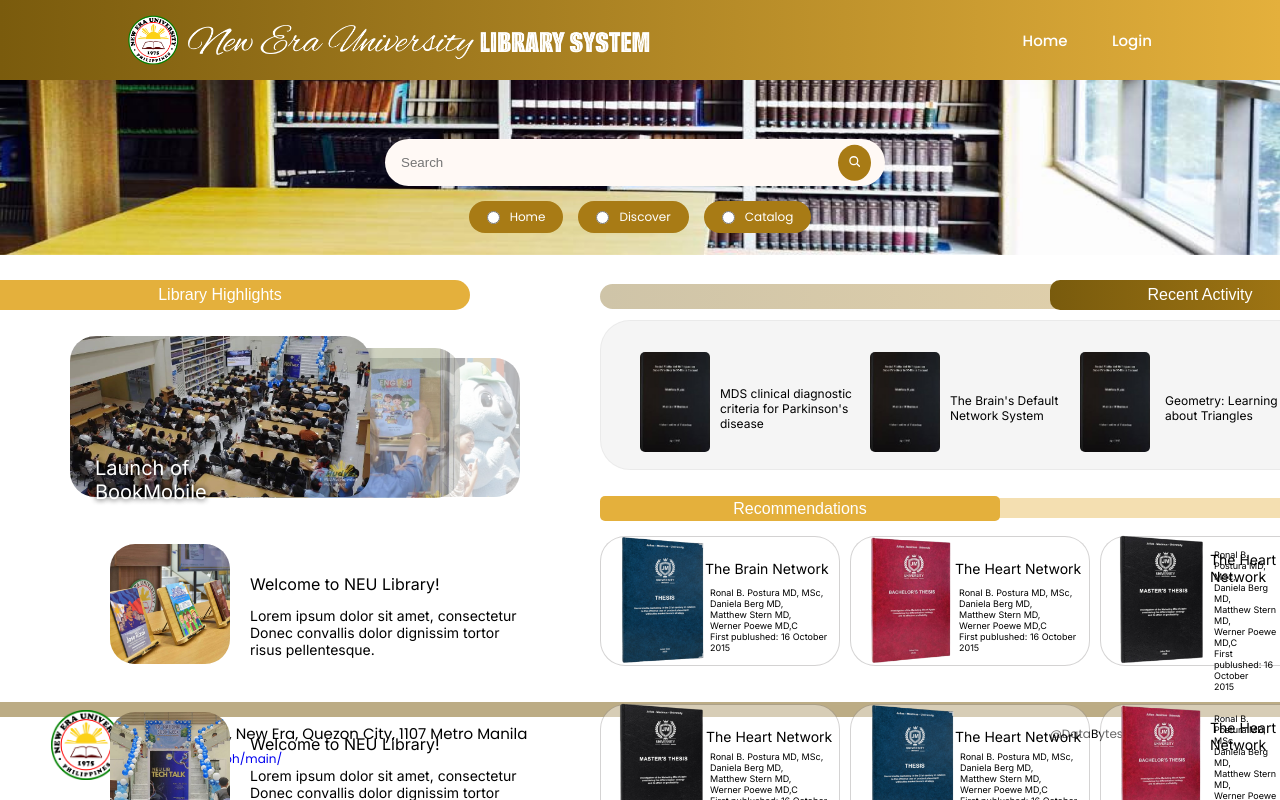
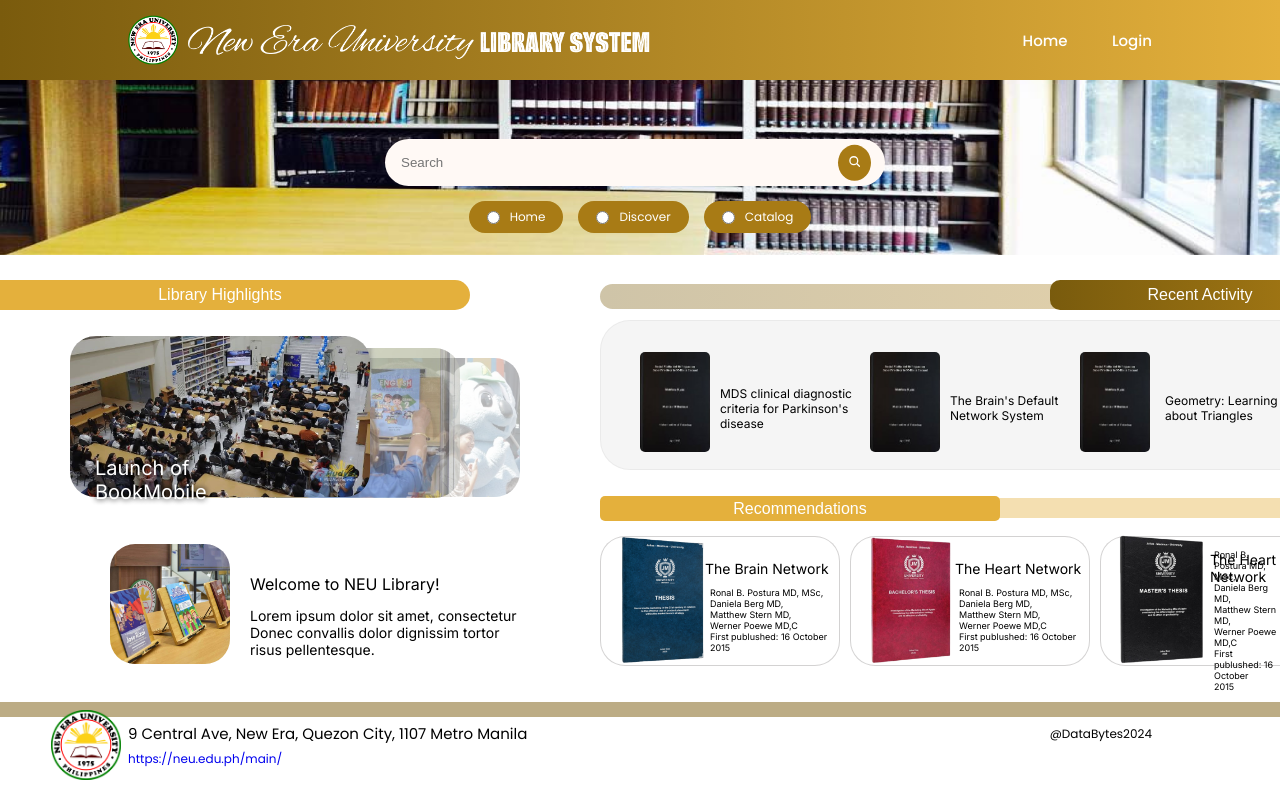
Before and after one commit to KeithMercado/MyThesesApp, a React (Create React App) app: page / in a window 1280 px wide. Shown: the top 800 px of the page. Built offline with nearby package versions, Linux system fonts and the light colour scheme; a web font is replaced by a local one.

Commit message:
Update Librarian.css

```diff
--- a/src/Librarian/Librarian.css
+++ b/src/Librarian/Librarian.css
@@ -811,6 +811,7 @@
     background: #fff;
     color: #000;
     border-top: 15px solid rgba(122, 91, 13, .5);
+    z-index: 4000;
 }
 
 .footer-logo {
```
